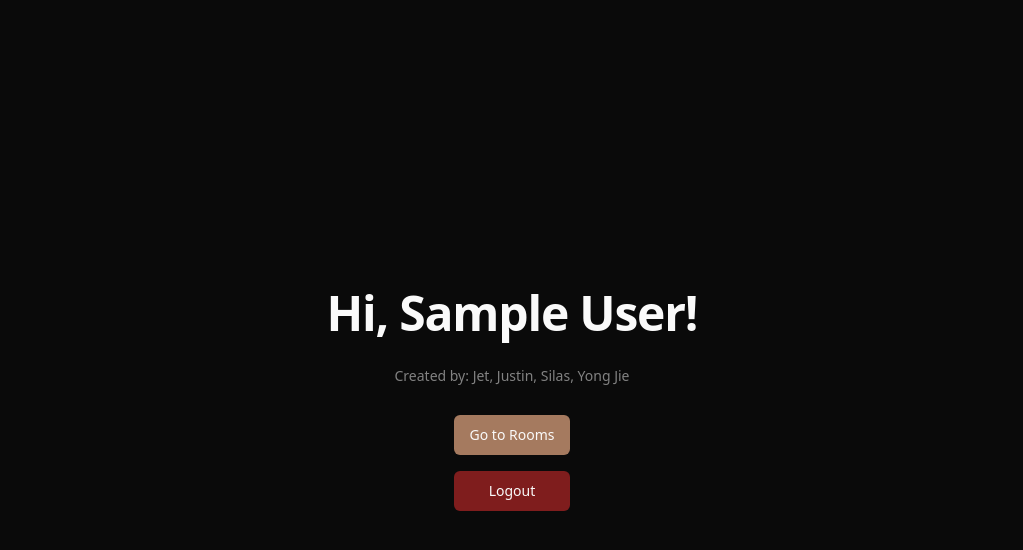
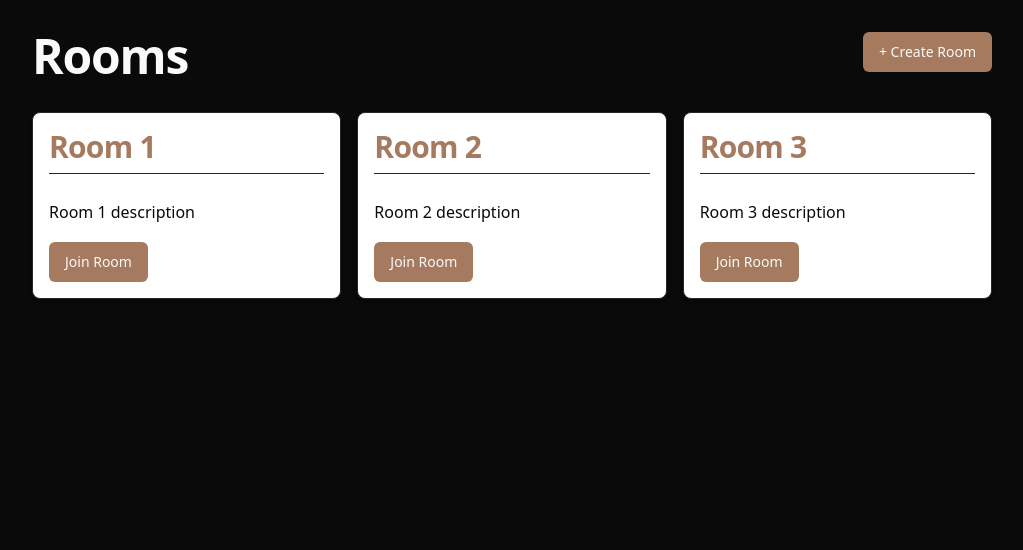
Before and after one commit to yyj-02/chatroom, a React (Vite) app in the folder chatroom-app/: page /rooms in a window 1280 px wide. Before the commit this address led to /. Shown: the top 550 px of the page, without its empty margins (128-1151 px from the left). Built offline with nearby package versions, Linux system fonts and the light colour scheme; no server answers; sample sign-in values are in the browser's storage.

Commit message:
Add auth for all pages 2.0

```diff
--- a/chatroom-app/src/hooks/useDenyLoggedIn.tsx
+++ /dev/null
@@ -1,14 +0,0 @@
-import { useNavigate } from "react-router-dom";
-import { useIsLoggedIn } from "./useIsLoggedIn";
-import { useEffect } from "react";
-
-export const useDenyLoggedIn = () => {
-  const isLoggedIn = useIsLoggedIn();
-  const navigate = useNavigate();
-
-  useEffect(() => {
-    if (isLoggedIn) {
-      navigate("/");
-    }
-  }, [isLoggedIn]);
-};
--- a/chatroom-app/src/hooks/useIsLoggedIn.tsx
+++ /dev/null
@@ -1,17 +0,0 @@
-import { auth } from "@/lib/firebase";
-import { onAuthStateChanged } from "firebase/auth";
-import { useState } from "react";
-
-export const useIsLoggedIn = () => {
-  const [isLoggedIn, setIsLoggedIn] = useState(false);
-
-  onAuthStateChanged(auth, (user) => {
-    if (user) {
-      setIsLoggedIn(true);
-    } else {
-      setIsLoggedIn(false);
-    }
-  });
-
-  return isLoggedIn;
-};
--- a/chatroom-app/src/hooks/useOnlyLoggedIn.tsx
+++ /dev/null
@@ -1,14 +0,0 @@
-import { useNavigate } from "react-router-dom";
-import { useIsLoggedIn } from "./useIsLoggedIn";
-import { useEffect } from "react";
-
-export const useOnlyLoggedIn = () => {
-  const isLoggedIn = useIsLoggedIn();
-  const navigate = useNavigate();
-
-  useEffect(() => {
-    if (!isLoggedIn) {
-      navigate("/");
-    }
-  }, [isLoggedIn]);
-};
--- a/chatroom-app/src/pages/Chatroom.tsx
+++ b/chatroom-app/src/pages/Chatroom.tsx
@@ -2,15 +2,22 @@ import { Label } from "@/components/ui/label";
 import { Switch } from "@/components/ui/switch";
 import { Chat, Chats } from "@/model/chats";
 import { useState } from "react";
-import { Link, useParams } from "react-router-dom";
+import { Link, useNavigate, useParams } from "react-router-dom";
 import { ArrowLeft } from "lucide-react";
 import { buttonVariants } from "@/components/ui/button";
 import MessageInput from "@/components/message-input";
 import MessageList from "@/components/message-list";
-import { useOnlyLoggedIn } from "@/hooks/useOnlyLoggedIn";
+import { onAuthStateChanged } from "firebase/auth";
+import { auth } from "@/lib/firebase";
 
 const Chatroom = () => {
-  useOnlyLoggedIn();
+  const navigate = useNavigate();
+
+  onAuthStateChanged(auth, (user) => {
+    if (!user) {
+      navigate("/");
+    }
+  });
 
   const { id } = useParams();
   const userId = 1;
--- a/chatroom-app/src/pages/Home.tsx
+++ b/chatroom-app/src/pages/Home.tsx
@@ -1,23 +1,24 @@
 import { Button, buttonVariants } from "@/components/ui/button";
 import { Link } from "react-router-dom";
-import { signOut } from "firebase/auth";
+import { onAuthStateChanged, signOut } from "firebase/auth";
 import { auth } from "@/lib/firebase";
 import { useToast } from "@/components/ui/use-toast";
-import { useEffect, useState } from "react";
-import { useIsLoggedIn } from "@/hooks/useIsLoggedIn";
+import { useState } from "react";
 
 const Home = () => {
   const { toast } = useToast();
-  const isLoggedIn = useIsLoggedIn();
+  const [isLoggedIn, setIsLoggedIn] = useState(false);
   const [name, setName] = useState("");
 
-  useEffect(() => {
-    if (isLoggedIn) {
-      setName(auth.currentUser?.displayName ?? "");
+  onAuthStateChanged(auth, (user) => {
+    if (user) {
+      setName(user.displayName ?? "");
+      setIsLoggedIn(true);
     } else {
       setName("");
+      setIsLoggedIn(false);
     }
-  }, [isLoggedIn]);
+  });
 
   const handleLogout = () => {
     signOut(auth)
--- a/chatroom-app/src/pages/Login.tsx
+++ b/chatroom-app/src/pages/Login.tsx
@@ -2,15 +2,18 @@ import { useState } from "react";
 import { Input } from "@/components/ui/input";
 import { Button, buttonVariants } from "@/components/ui/button";
 import { Link, useNavigate } from "react-router-dom";
-import { signInWithEmailAndPassword } from "firebase/auth";
+import { onAuthStateChanged, signInWithEmailAndPassword } from "firebase/auth";
 import { auth } from "@/lib/firebase";
 import { useToast } from "@/components/ui/use-toast";
-import { useDenyLoggedIn } from "@/hooks/useDenyLoggedIn";
 
 const Login = () => {
-  useDenyLoggedIn();
+  const navigate = useNavigate();
 
-  const navigate = useNavigate();
+  onAuthStateChanged(auth, (user) => {
+    if (user) {
+      navigate("/");
+    }
+  });
 
   const { toast } = useToast();
   const [email, setEmail] = useState("");
@@ -22,6 +25,12 @@ const Login = () => {
     setLoading(true);
     try {
       await signInWithEmailAndPassword(auth, email, password);
+
+      toast({
+        variant: "default",
+        title: "Successfully logged in.",
+      });
+
       navigate("/");
     } catch (error: any) {
       const errorCode = error.code;
--- a/chatroom-app/src/pages/Rooms.tsx
+++ b/chatroom-app/src/pages/Rooms.tsx
@@ -2,10 +2,18 @@ import { useState } from "react";
 import RoomCard from "@/components/room-card";
 import { Button } from "@/components/ui/button";
 import { Room } from "@/model/room";
-import { useOnlyLoggedIn } from "@/hooks/useOnlyLoggedIn";
+import { onAuthStateChanged } from "firebase/auth";
+import { auth } from "@/lib/firebase";
+import { useNavigate } from "react-router-dom";
 
 const Rooms = () => {
-  useOnlyLoggedIn();
+  const navigate = useNavigate();
+
+  onAuthStateChanged(auth, (user) => {
+    if (!user) {
+      navigate("/");
+    }
+  });
 
   const [rooms, setRooms] = useState<Room[]>([
     {
--- a/chatroom-app/src/pages/SignUp.tsx
+++ b/chatroom-app/src/pages/SignUp.tsx
@@ -2,28 +2,28 @@ import { useState } from "react";
 import { Input } from "@/components/ui/input";
 import { Button, buttonVariants } from "@/components/ui/button";
 import { Link, useNavigate } from "react-router-dom";
-import { createUserWithEmailAndPassword, updateProfile } from "firebase/auth";
+import {
+  createUserWithEmailAndPassword,
+  onAuthStateChanged,
+  updateProfile,
+} from "firebase/auth";
 import { useToast } from "@/components/ui/use-toast";
 import { auth } from "@/lib/firebase";
-import { useIsLoggedIn } from "@/hooks/useIsLoggedIn";
-import { useDenyLoggedIn } from "@/hooks/useDenyLoggedIn";
 
 const SignUp = () => {
-  useDenyLoggedIn();
-
   const navigate = useNavigate();
 
-  const isLoggedIn = useIsLoggedIn();
+  onAuthStateChanged(auth, (user) => {
+    if (user) {
+      navigate("/");
+    }
+  });
 
   const { toast } = useToast();
   const [email, setEmail] = useState("");
   const [name, setName] = useState("");
   const [password, setPassword] = useState("");
   const [loading, setLoading] = useState(false);
-
-  if (isLoggedIn) {
-    navigate("/");
-  }
 
   const handleSignUp = async (e: React.FormEvent<HTMLFormElement>) => {
     e.preventDefault();
```
